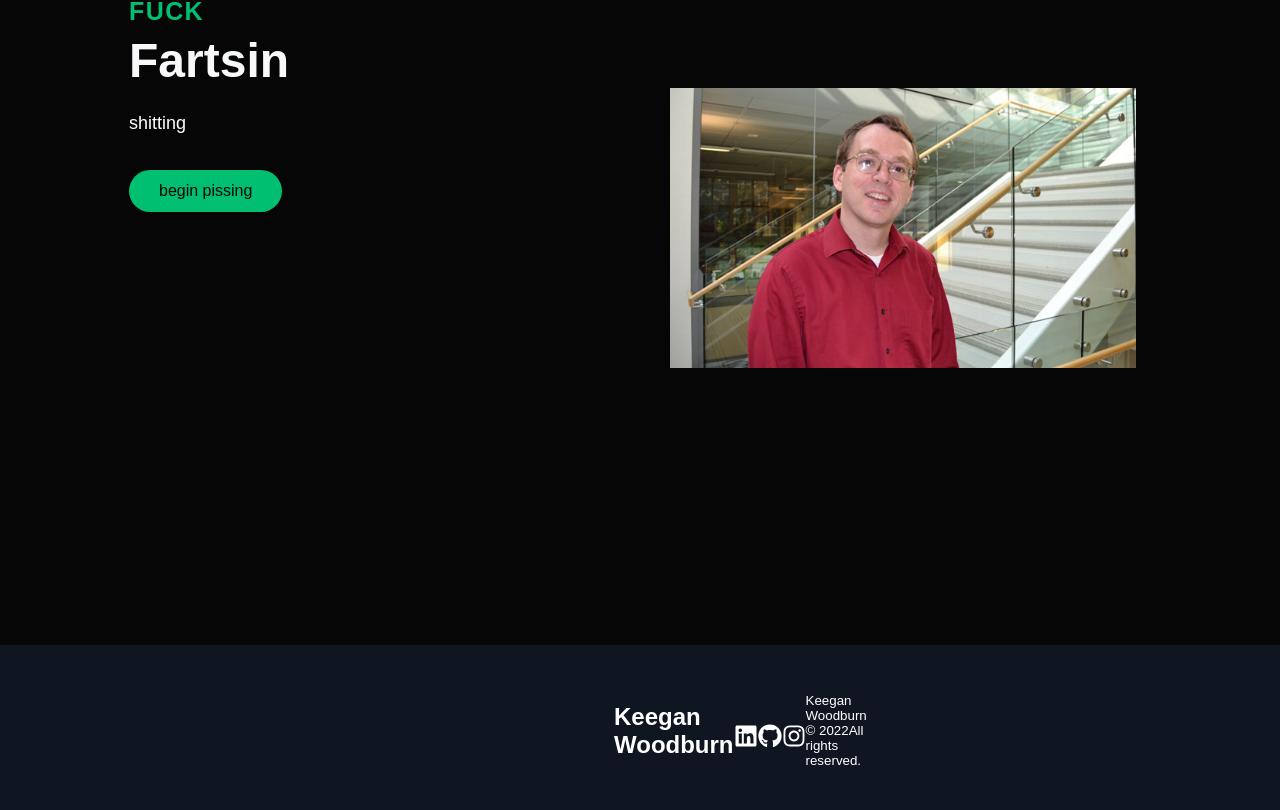
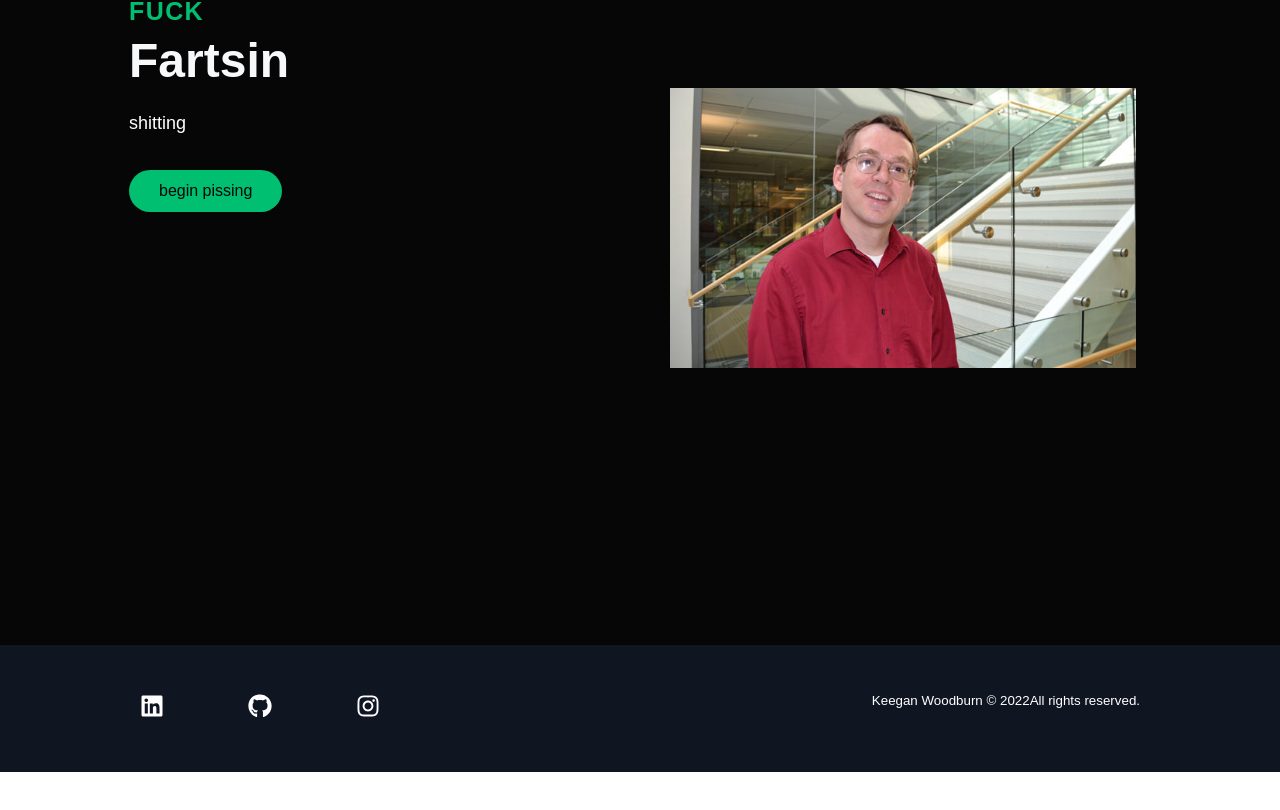
Before and after one commit to TheDeafOne/portfolio, a React (Create React App) app: page / in a window 1280 px wide. Shown: the part 3555-4365 px from the top of the page. After the commit the page ends 4327 px from the top, so only its background shows below. Built offline with nearby package versions, Linux system fonts and the light colour scheme.

Commit message:
footer skeleton

```diff
--- a/src/components/Footer/FooterElements.js
+++ b/src/components/Footer/FooterElements.js
@@ -11,7 +11,7 @@ export const FooterWrap = styled.div`
     flex-direction: column;
     justify-content: center;
     align-items: center;
-    max-width: 100px;
+    max-width: auto;
     margin: 0 auto;
 `
 
--- a/src/components/Footer/index.js
+++ b/src/components/Footer/index.js
@@ -9,7 +9,6 @@ import {
     FooterWrap,
     SocialMedia,
     SocialMediaWrap,
-    SocialLogo,
     SocialIcons,
     SocialIconLink,
     WebsiteRights
@@ -22,9 +21,6 @@ const Footer = () => {
         <FooterWrap>
             <SocialMedia>
                 <SocialMediaWrap>
-                    <SocialLogo to='/'>
-                        Keegan Woodburn
-                    </SocialLogo>
                     <SocialIcons>
                         <SocialIconLink href='//www.linkedin.com/in/keegan-woodburn-53b1bb20b/' target='_blank' aria-label='LinkedIn'>
                             <FaLinkedin />
```
